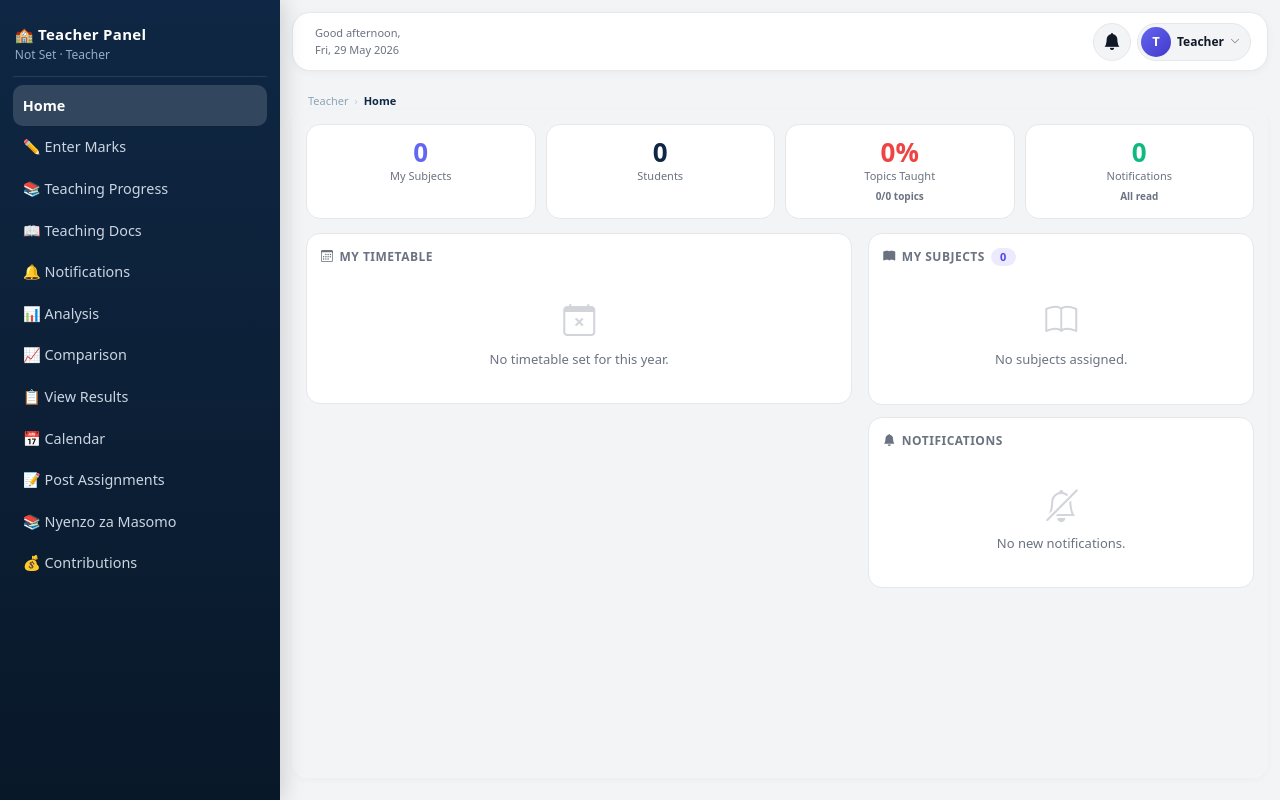
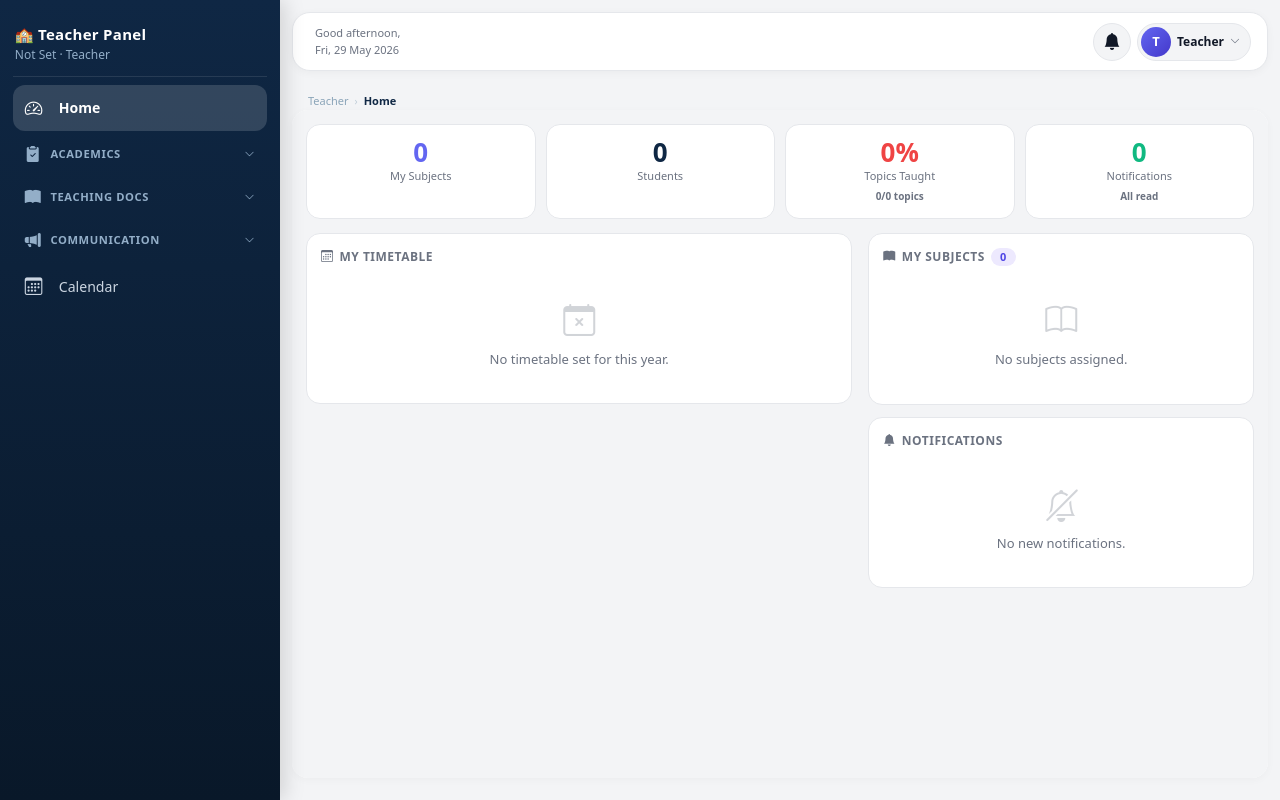
Before and after one commit to kizenga11/kitukutu, a PHP site: page /teacher/dashboard.php in a window 1280 px wide. Run offline with PHP 8.4, Linux system fonts and the light colour scheme; the visitor is signed in with stand-in values (Sample User, id 1); data that the repository does not hold is empty.

Commit message:
feat: group teacher sidebar nav into accordion sections

```diff
--- a/teacher/dashboard.php
+++ b/teacher/dashboard.php
@@ -45,20 +45,54 @@ $unread_notif = intval(mysqli_fetch_assoc(mysqli_query($conn,"
       <div class="sub"><?= htmlspecialchars($active_year_name) ?> · <?= htmlspecialchars($teacher['first_name'] ?? 'Teacher') ?></div>
     </div>
 
-    <nav class="nav flex-column mt-2">
-      <a class="active" href="home.php" target="mainFrame">Home</a>
-      <a href="enter_marks_hub.php" target="mainFrame">✏️ Enter Marks</a>
-      <a href="teaching_progress.php" target="mainFrame">📚 Teaching Progress</a>
-      <a href="teaching_docs.php" target="mainFrame">📖 Teaching Docs</a>
-      <a href="notifications.php" target="mainFrame">🔔 Notifications<?php if ($unread_notif > 0): ?> <span style="background:#ef4444;color:#fff;border-radius:20px;font-size:10px;padding:1px 7px;margin-left:auto;font-weight:700"><?= $unread_notif ?></span><?php endif; ?></a>
-      <a href="teacher_subject_analysis.php" target="mainFrame">📊 Analysis</a>
-      <a href="teacher_exam_comparison.php" target="mainFrame">📈 Comparison</a>
-      <a href="view_exam_results.php" target="mainFrame">📋 View Results</a>
-      <a href="academic_calendar.php" target="mainFrame">📅 Calendar</a>
-      <a href="post_assignments.php" target="mainFrame">📝 Post Assignments</a>
-      <a href="manage_resources.php" target="mainFrame">📚 Nyenzo za Masomo</a>
-      <a href="manage_contributions.php" target="mainFrame">💰 Contributions</a>
-    </nav>
+    <ul class="sidebar-nav" style="list-style:none;padding:0;">
+
+      <li class="nav-single">
+        <a class="active" href="home.php" target="mainFrame"><i class="bi bi-speedometer2"></i> Home</a>
+      </li>
+
+      <li class="nav-group">
+        <div class="nav-grp-hdr" onclick="toggleGroup(this)">
+          <span class="gleft"><i class="bi bi-clipboard2-check-fill"></i> Academics</span>
+          <i class="bi bi-chevron-down gchev"></i>
+        </div>
+        <ul class="nav-sub">
+          <li><a href="enter_marks_hub.php" target="mainFrame"><i class="bi bi-pencil-square"></i> Enter Marks</a></li>
+          <li><a href="view_exam_results.php" target="mainFrame"><i class="bi bi-bar-chart-steps"></i> View Results</a></li>
+          <li><a href="teacher_subject_analysis.php" target="mainFrame"><i class="bi bi-graph-up"></i> Analysis</a></li>
+          <li><a href="teacher_exam_comparison.php" target="mainFrame"><i class="bi bi-bar-chart-line"></i> Comparison</a></li>
+          <li><a href="teaching_progress.php" target="mainFrame"><i class="bi bi-bookmark-check"></i> Teaching Progress</a></li>
+        </ul>
+      </li>
+
+      <li class="nav-group">
+        <div class="nav-grp-hdr" onclick="toggleGroup(this)">
+          <span class="gleft"><i class="bi bi-book-fill"></i> Teaching Docs</span>
+          <i class="bi bi-chevron-down gchev"></i>
+        </div>
+        <ul class="nav-sub">
+          <li><a href="teaching_docs.php" target="mainFrame"><i class="bi bi-journal-text"></i> All Documents</a></li>
+          <li><a href="manage_resources.php" target="mainFrame"><i class="bi bi-journal-richtext"></i> Nyenzo za Masomo</a></li>
+        </ul>
+      </li>
+
+      <li class="nav-group">
+        <div class="nav-grp-hdr" onclick="toggleGroup(this)">
+          <span class="gleft"><i class="bi bi-megaphone-fill"></i> Communication</span>
+          <i class="bi bi-chevron-down gchev"></i>
+        </div>
+        <ul class="nav-sub">
+          <li><a href="notifications.php" target="mainFrame"><i class="bi bi-bell-fill"></i> Notifications<?php if ($unread_notif > 0): ?> <span style="background:#ef4444;color:#fff;border-radius:20px;font-size:10px;padding:1px 7px;margin-left:auto;font-weight:700"><?= $unread_notif ?></span><?php endif; ?></a></li>
+          <li><a href="post_assignments.php" target="mainFrame"><i class="bi bi-journal-check"></i> Post Assignments</a></li>
+          <li><a href="manage_contributions.php" target="mainFrame"><i class="bi bi-cash-stack"></i> Contributions</a></li>
+        </ul>
+      </li>
+
+      <li class="nav-single">
+        <a href="academic_calendar.php" target="mainFrame"><i class="bi bi-calendar3"></i> Calendar</a>
+      </li>
+
+    </ul>
   </aside>
 
   <main class="main">
@@ -117,7 +151,7 @@ $unread_notif = intval(mysqli_fetch_assoc(mysqli_query($conn,"
   const sidebar = document.getElementById('sidebar');
   const overlay = document.getElementById('overlay');
   const menuBtn = document.getElementById('menuBtn');
-  const links = sidebar.querySelectorAll('a[target="mainFrame"]');
+  const allLinks = sidebar.querySelectorAll('a[target="mainFrame"]');
 
   function openNav(){ sidebar.classList.add('active'); overlay.classList.add('active'); }
   function closeNav(){ sidebar.classList.remove('active'); overlay.classList.remove('active'); }
@@ -128,22 +162,54 @@ $unread_notif = intval(mysqli_fetch_assoc(mysqli_query($conn,"
   });
   overlay.addEventListener('click', closeNav);
 
+  /* ── Group accordion ── */
+  function toggleGroup(hdr) {
+    const sub = hdr.nextElementSibling;
+    const isOpen = sub.classList.contains('open');
+    document.querySelectorAll('.nav-grp-hdr').forEach(h => {
+      h.classList.remove('open');
+      h.nextElementSibling.classList.remove('open');
+    });
+    if (!isOpen) { hdr.classList.add('open'); sub.classList.add('open'); }
+  }
+
+  function openGroupForLink(link) {
+    const sub = link.closest('.nav-sub');
+    if (sub) {
+      sub.classList.add('open');
+      const hdr = sub.previousElementSibling;
+      if (hdr) hdr.classList.add('open');
+    }
+  }
+
   function updateBreadcrumb(href) {
     var bar = document.getElementById('breadcrumbBar');
     if (!bar) return;
-    var link = Array.from(links).find(l => l.getAttribute('href') === href);
+    var link = Array.from(allLinks).find(l => l.getAttribute('href') === href);
     if (!link) { bar.innerHTML = ''; return; }
     var pageText = link.textContent.trim().replace(/\s+/g, ' ');
-    bar.innerHTML = '<span>Teacher</span><span class="bc-sep">›</span><span class="bc-page">' + pageText + '</span>';
+    var sub = link.closest('.nav-sub');
+    var group = sub ? sub.previousElementSibling.querySelector('.gleft') : null;
+    var groupText = group ? group.textContent.trim() : 'Teacher';
+    bar.innerHTML = '<span>' + groupText + '</span><span class="bc-sep">›</span><span class="bc-page">' + pageText + '</span>';
   }
 
-  links.forEach(a => {
-    a.addEventListener('click', () => {
-      links.forEach(x => x.classList.remove('active'));
-      a.classList.add('active');
-      updateBreadcrumb(a.getAttribute('href'));
+  function setActive(href) {
+    allLinks.forEach(l => l.classList.remove('active'));
+    allLinks.forEach(l => {
+      if (l.getAttribute('href') === href) {
+        l.classList.add('active');
+        openGroupForLink(l);
+      }
+    });
+    updateBreadcrumb(href);
+  }
+
+  allLinks.forEach(link => {
+    link.addEventListener('click', function() {
+      setActive(this.getAttribute('href'));
+      sessionStorage.setItem('teacherActivePage', this.getAttribute('href'));
       if (window.innerWidth < 992) closeNav();
-      sessionStorage.setItem('teacherActivePage', a.getAttribute('href'));
     });
   });
 
@@ -156,9 +222,7 @@ $unread_notif = intval(mysqli_fetch_assoc(mysqli_query($conn,"
     var frame = document.getElementById('mainFrame');
     var target = (saved && saved.trim() !== '') ? saved : 'home.php';
     frame.src = target;
-    links.forEach(function(l){ l.classList.remove('active'); });
-    links.forEach(function(l){ if(l.getAttribute('href') === target) l.classList.add('active'); });
-    updateBreadcrumb(target);
+    setActive(target);
   })();
 
   // ── Profile dropdown ──
@@ -182,9 +246,7 @@ $unread_notif = intval(mysqli_fetch_assoc(mysqli_query($conn,"
 
   function loadTeacherFrame(url) {
     document.getElementById('mainFrame').src = url;
-    links.forEach(l => l.classList.remove('active'));
-    links.forEach(l => { if (l.getAttribute('href') === url) l.classList.add('active'); });
-    updateBreadcrumb(url);
+    setActive(url);
     sessionStorage.setItem('teacherActivePage', url);
     if (window.innerWidth < 992) closeNav();
   }
```
